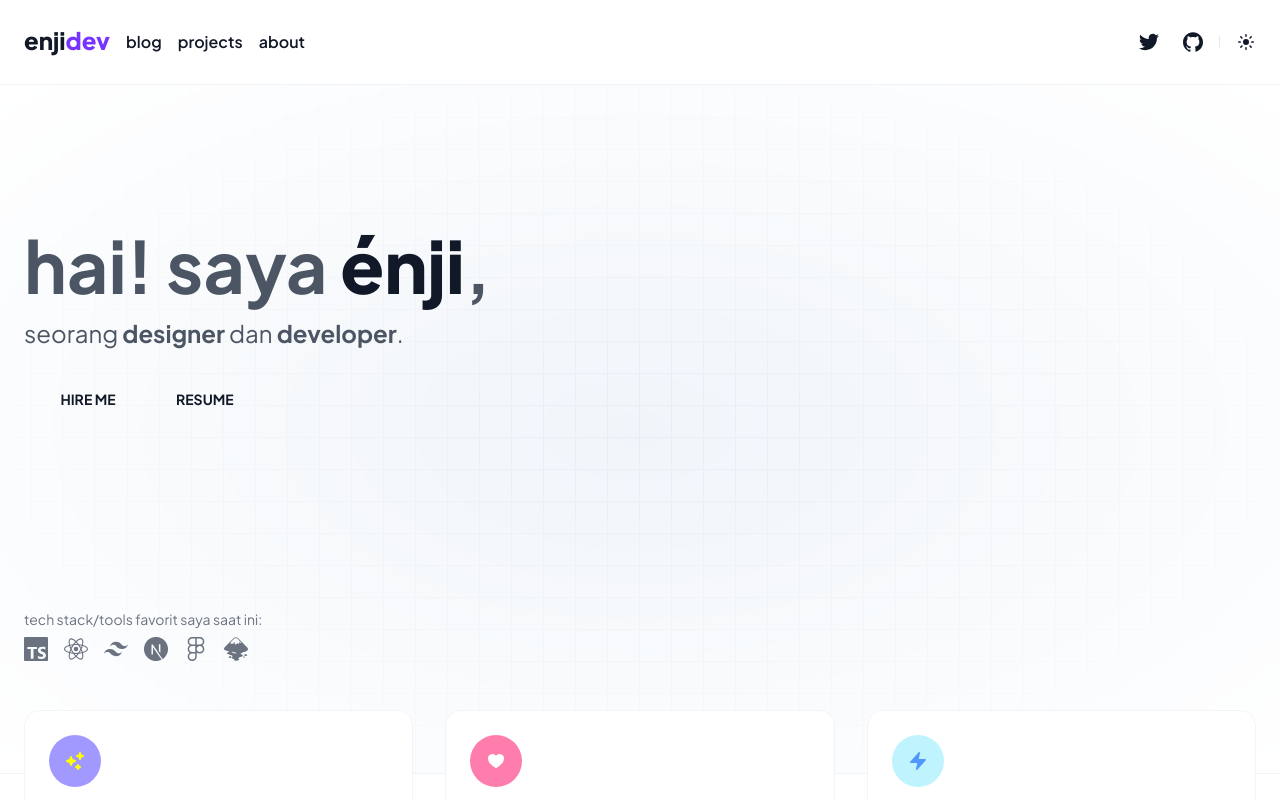
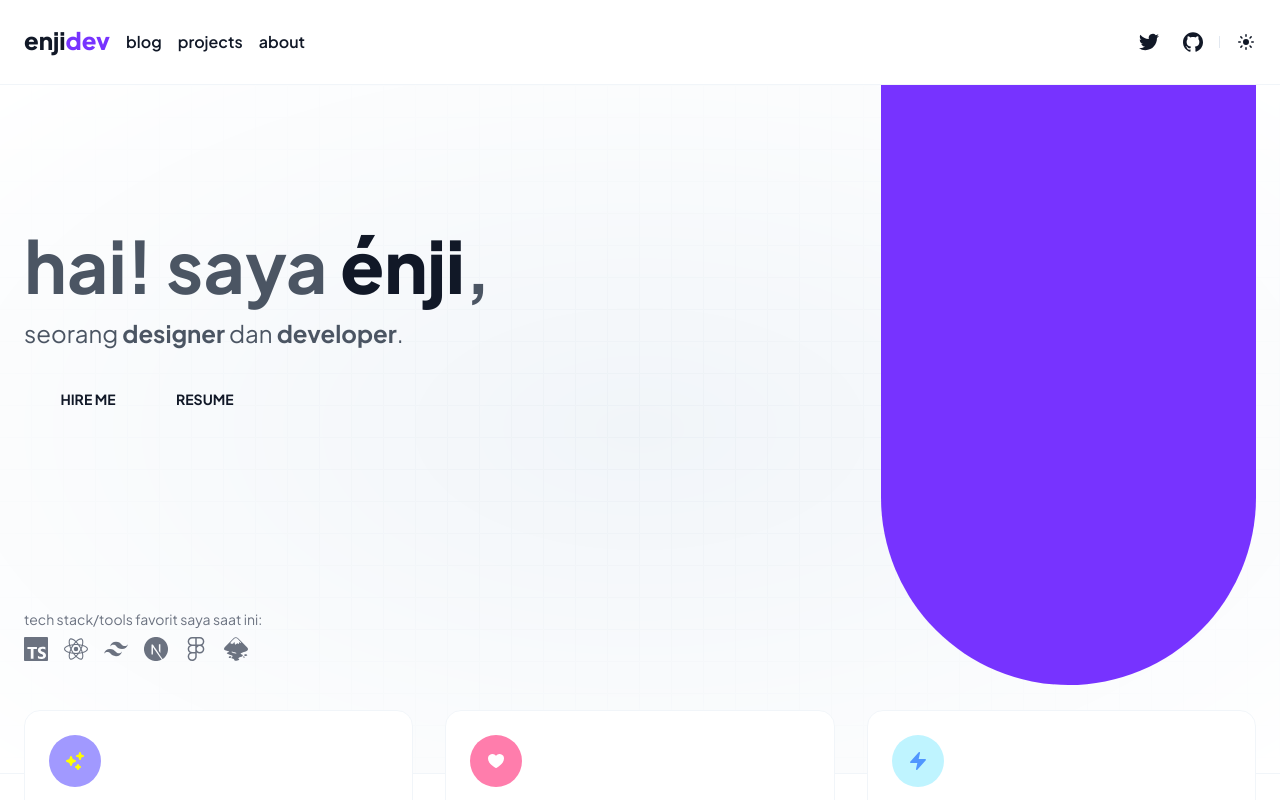
Before and after one commit to enjidev/enji.dev, a Next.js app: page / in a window 1280 px wide. Shown: the top 800 px of the page. Built offline with nearby package versions, Linux system fonts and the light colour scheme.

Commit message:
refactor: improve header image and animation

```diff
--- a/src/pages/index.tsx
+++ b/src/pages/index.tsx
@@ -44,27 +44,27 @@ const Index: NextPage = () => {
       </Head>
       <header className="relative border-b border-b-slate-100 pt-28 pb-20 lg:pt-36 lg:pb-28">
         <div
-          className="absolute inset-0 z-[-1] bg-slate-100 bg-grid-slate-200 lg:bg-grid-big-slate-200/60"
+          className="absolute inset-0 z-[-1] bg-slate-100 bg-grid-slate-200 lg:bg-grid-big-slate-200/40"
           style={{
             maskImage: 'radial-gradient(black, transparent)',
             WebkitMaskImage: 'radial-gradient(black, transparent)',
           }}
         ></div>
-        <div className="content-wrapper fade-in-start">
+        <div className="content-wrapper">
           <div className="relative">
             {/* title */}
             <h1 className=" text-gray-600 ">
-              <span className="mb-3 block animate-fade-in text-5xl font-bold md:mb-4 md:text-7xl">
+              <span className="mb-3 block animate-fade-left text-5xl font-bold md:mb-4 md:text-7xl">
                 hai! saya{' '}
                 <strong className="font-extrabold text-gray-900">énji</strong>,
               </span>
-              <span className="block animate-fade-in text-xl animation-delay-100 md:text-2xl">
+              <span className="block animate-fade-left text-xl animation-delay-100 md:text-2xl">
                 seorang <strong>designer</strong> dan <strong>developer</strong>
                 .
               </span>
             </h1>
             {/* cta */}
-            <div className="mt-8 flex animate-fade-in gap-2 animation-delay-100">
+            <div className="mt-8 flex animate-fade-left gap-2 animation-delay-200">
               <Link
                 href="/"
                 className="button button--solid button--big min-w-[128px]"
@@ -114,15 +114,19 @@ const Index: NextPage = () => {
               </ul>
             </div>
             {/* image */}
-            <div className="absolute right-0 -top-28 hidden animate-fade-in animation-delay-100 lg:block">
-              {/* image */}
-              <Image
-                alt="me"
-                src="/me.png"
-                height={597}
-                width={467}
-                className="aspect-auto w-[440px]"
-              />
+            <div className="absolute -top-36 right-0 hidden lg:flex">
+              <div className="relative h-[600px] w-[375px] rounded-b-full bg-primary-400">
+                <div className="absolute right-0 bottom-0">
+                  <Image
+                    alt="Enji Kusnadi Illustration"
+                    src="/me.png"
+                    width={457}
+                    height={526}
+                    className="max-w-none animate-fade-right animation-delay-600"
+                    quality={100}
+                  />
+                </div>
+              </div>
             </div>
           </div>
         </div>
--- a/src/styles/globals.css
+++ b/src/styles/globals.css
@@ -20,6 +20,11 @@
 
   .animate-fade-left {
     transform: translate3d(-1.5rem, 0, 0);
+    opacity: 0;
+  }
+
+  .animate-fade-right {
+    transform: translate3d(1rem, 0, 0);
     opacity: 0;
   }
 
```
Also changed, not shown: public/me.png.
